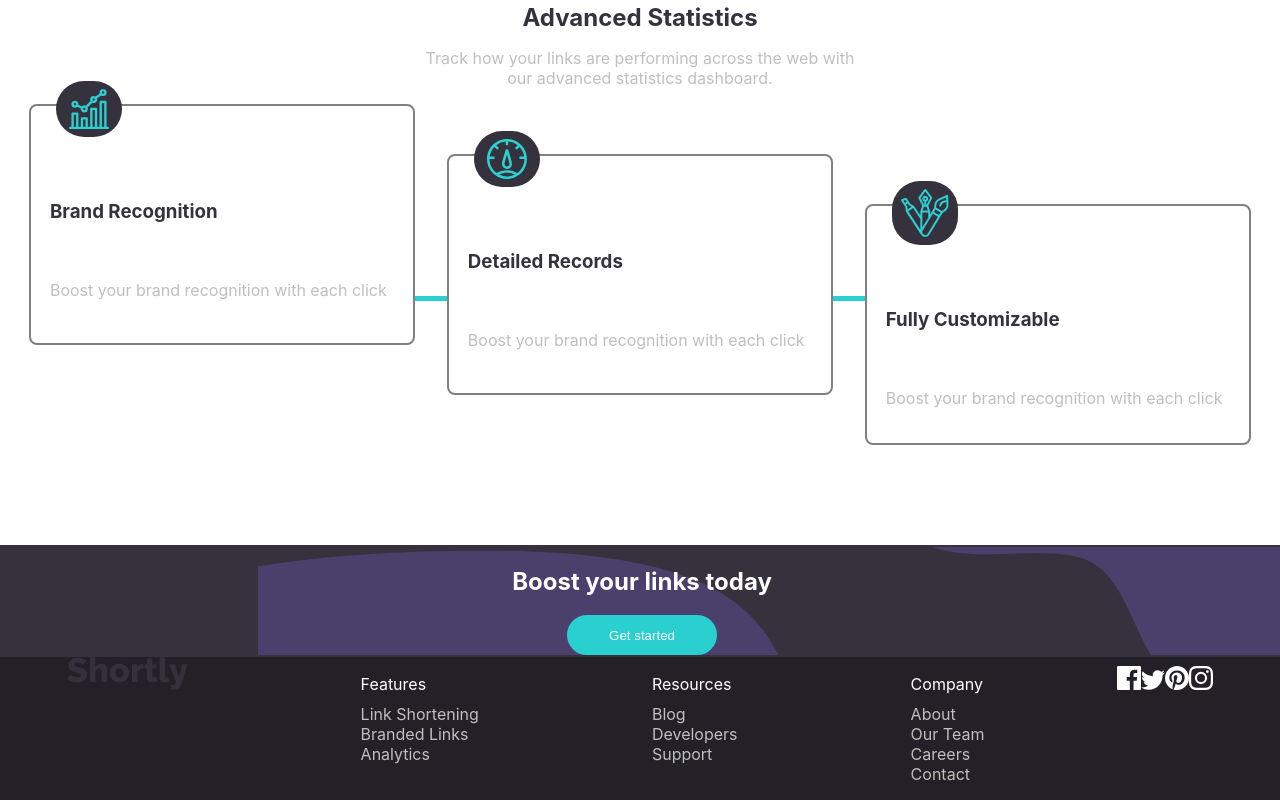
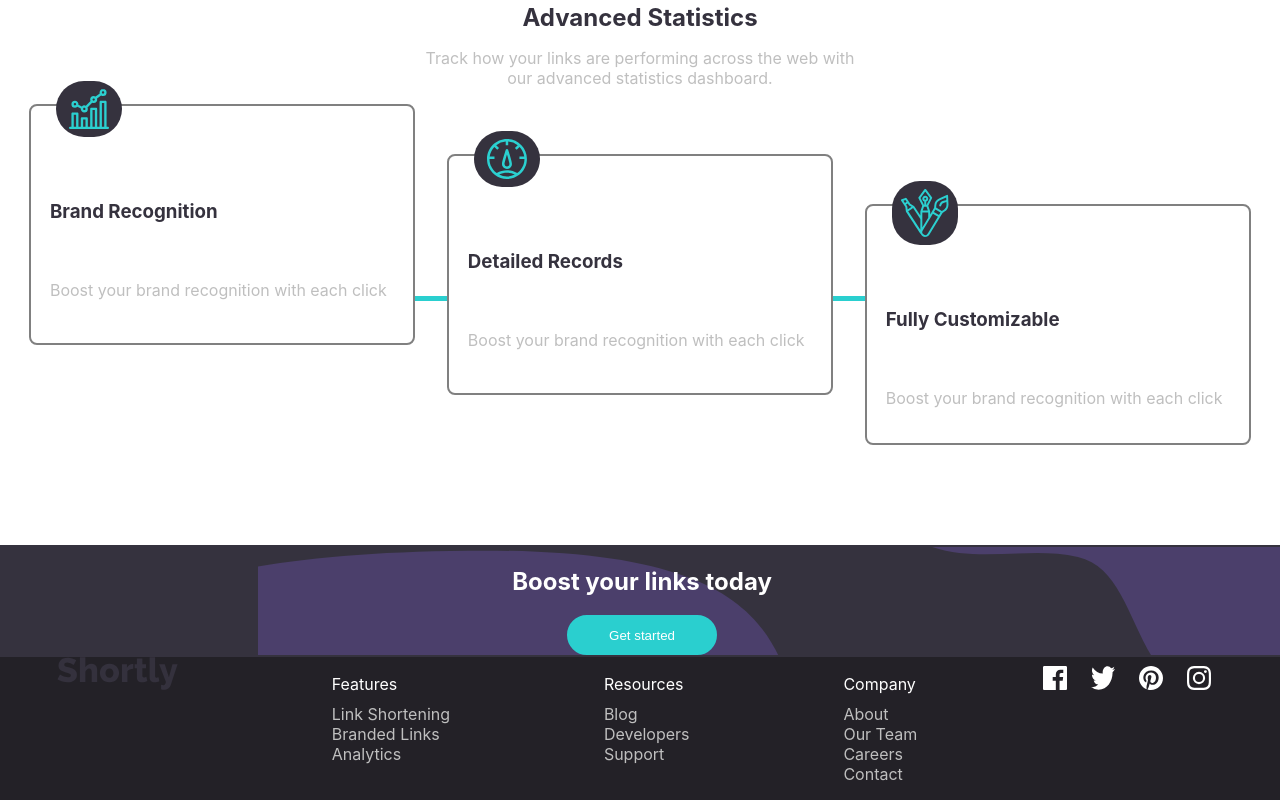
Before and after one commit to steven-mpawulo/url-shortening-page, a React (Create React App) app: page / in a window 1280 px wide. Shown: the part 597-1397 px from the top of the page. Built offline with nearby package versions, Linux system fonts and the light colour scheme.

Commit message:
works on footer-icons-container

```diff
--- a/src/components/footer/footer.css
+++ b/src/components/footer/footer.css
@@ -19,3 +19,9 @@ footer ul a {
     color: hsl(0, 0%, 75%);
     text-decoration: none;
 }
+
+.footer-icons-container {
+    display: flex;
+    width: 15%;
+    justify-content: space-around;
+}
```
